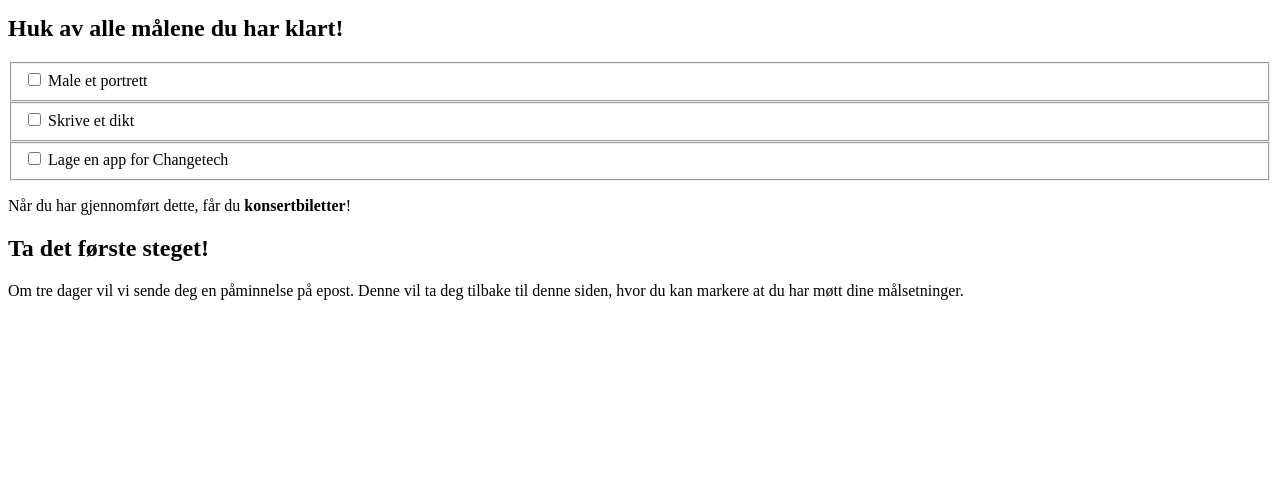
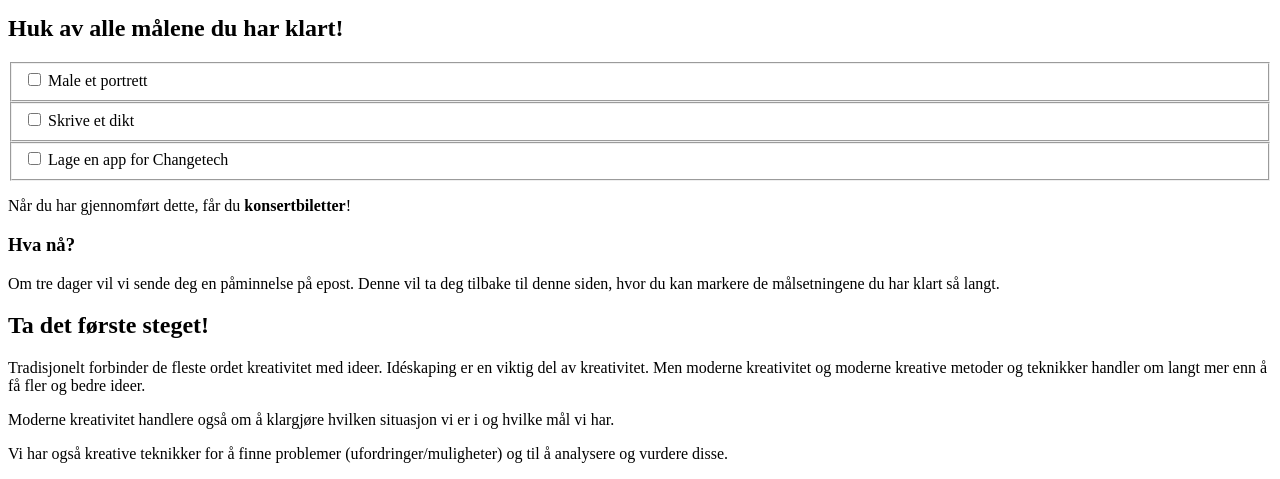
Before and after one commit to dosjos/Startup, a PHP site: page /Task.php in a window 1280 px wide. Shown: the part 811-1290 px from the top of the page. Before the commit the page ends 1111 px from the top, so only its background shows below. Run offline with PHP 8.4, Linux system fonts and the light colour scheme.

Commit message:
Task polish

```diff
--- a/App/Task.php
+++ b/App/Task.php
@@ -89,12 +89,20 @@
                 <i class="icon-trophy"></i>
                 <p>Når du har gjennomført dette, får du <strong>konsertbiletter</strong>!</p>
             </div>
+            <div class="hint">
+               <h3>Hva nå?</h3>
+               <p>Om tre dager vil vi sende deg en påminnelse på epost. Denne vil ta deg tilbake til denne siden, hvor du kan markere de målsetningene du har klart så langt.</p>
+            </div>
         </div>
 
 
         <h2>Ta det første steget!</h2>
 
-        <p>Om tre dager vil vi sende deg en påminnelse på epost. Denne vil ta deg tilbake til denne siden, hvor du kan markere at du har møtt dine målsetninger.</p>
+        <p>Tradisjonelt forbinder de fleste ordet kreativitet med ideer. Idéskaping er en viktig del av kreativitet. Men moderne kreativitet og moderne kreative metoder og teknikker handler om langt mer enn å få fler og bedre ideer.</p>
+
+        <p>Moderne kreativitet handlere også om å klargjøre hvilken situasjon vi er i og hvilke mål vi har.</p>
+
+        <p>Vi har også kreative teknikker for å finne problemer (ufordringer/muligheter) og til å analysere og vurdere disse.</p>
 
     </div>
 </div>
```
Also changed, not shown: App/css/task.less (+9 -2 lines).
